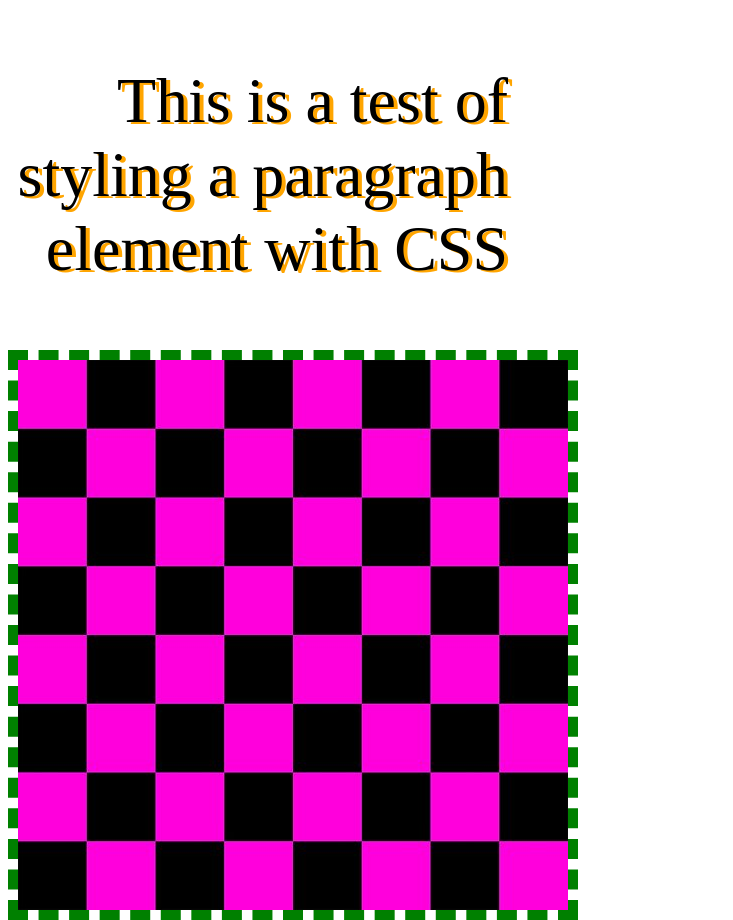
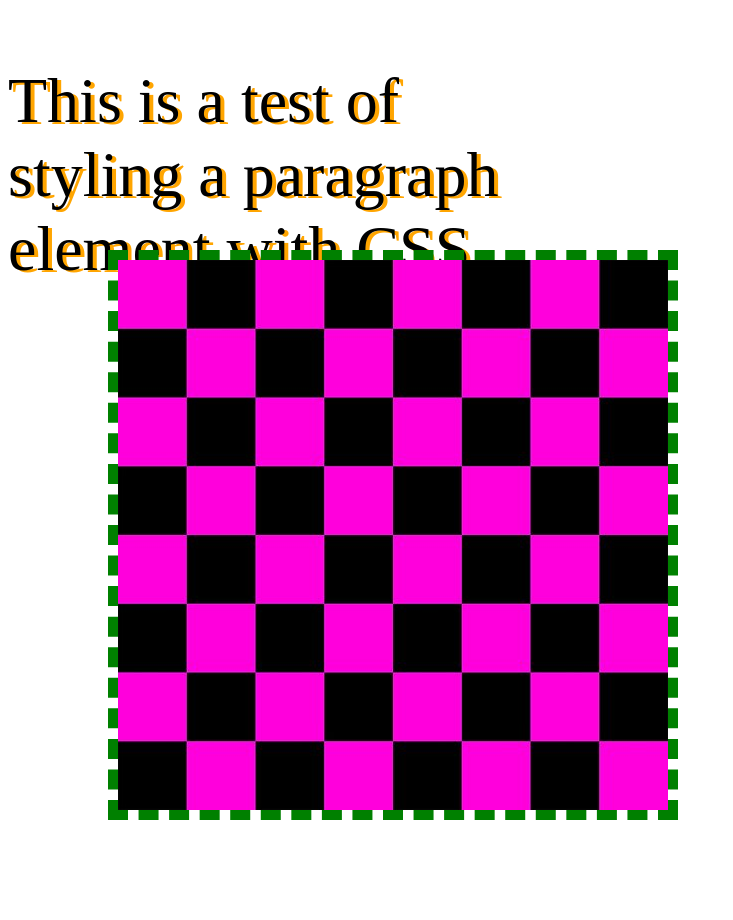
Before and after one commit to SaltMKII/styling-experiment, a plain HTML site: page index.html in a window 1280 px wide. Shown: the whole page, without its empty margins (0-733 px from the left). Drawn offline with Linux system fonts and the light colour scheme.

Commit message:
tried repositioning the image

```diff
--- a/css/index.css
+++ b/css/index.css
@@ -2,10 +2,10 @@
 p {
 
 	font-size: 64px;
-    text-align: right;
     text-shadow: 4px 2px orange;
     max-width: 500px;
     display: block;
+
 
 }
 
@@ -16,5 +16,8 @@ img {
 	border-width: 10px;
 	float: left;
 	display: block;
+	position: relative;
+	bottom: 100px;
+	left: 100px;
 
 }
```
